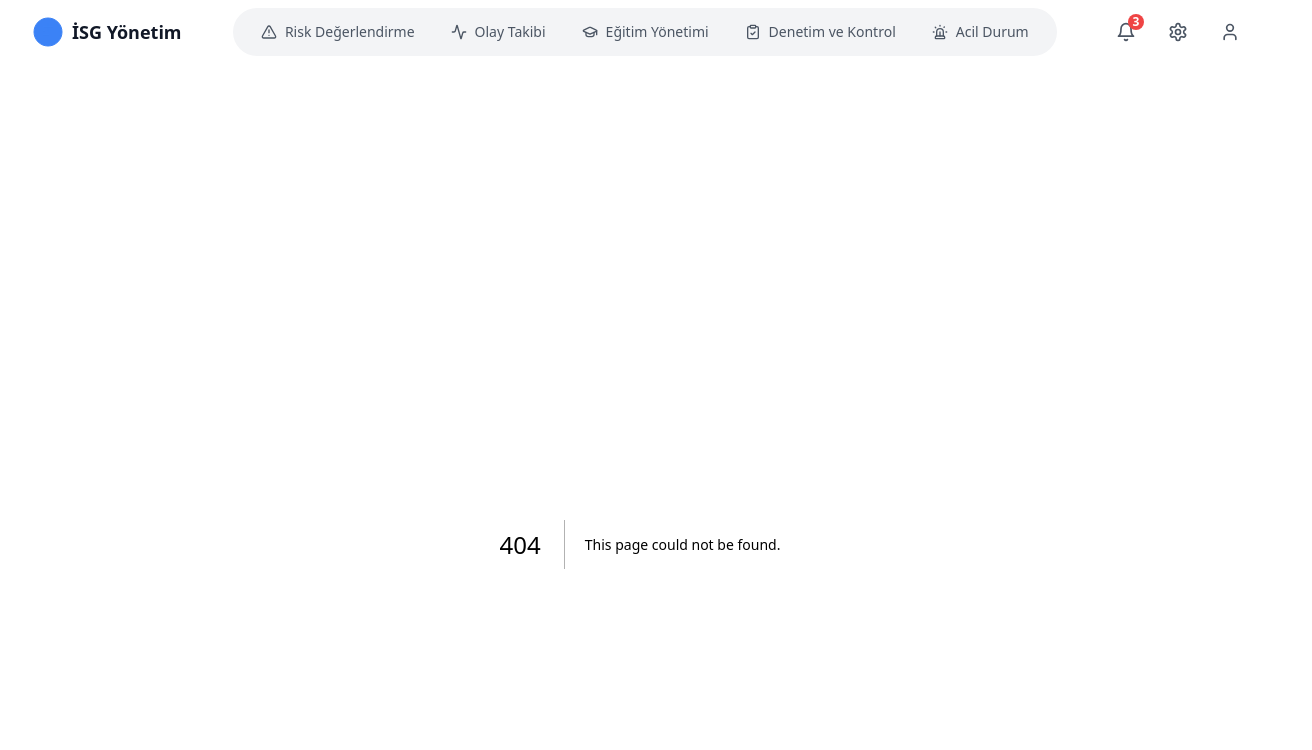
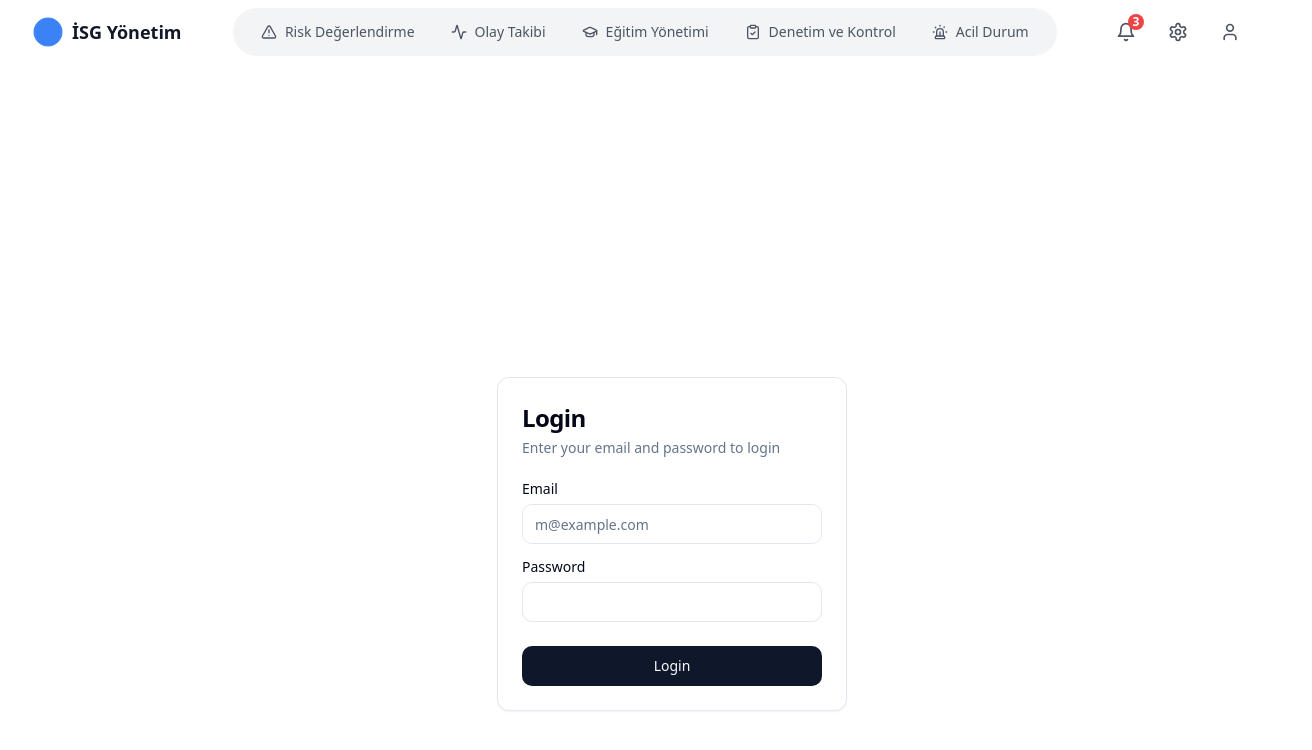
Before and after one commit to imehmetcn/isg, a Next.js app: page /login in a window 1280 px wide. Before the commit this address had no page. Shown: the top 750 px of the page, 1312 px wide, since content can reach past the window. Built offline with nearby package versions, Linux system fonts and the light colour scheme.

Commit message:
Add login page and form components

```diff
--- /dev/null
+++ b/src/app/login/page.tsx
@@ -0,0 +1,9 @@
+import { LoginForm } from "@/components/auth/login-form"
+
+export default function LoginPage() {
+  return (
+    <div className="container flex h-screen w-screen flex-col items-center justify-center">
+      <LoginForm />
+    </div>
+  )
+}
--- /dev/null
+++ b/src/components/auth/login-form.tsx
@@ -0,0 +1,100 @@
+"use client"
+
+import { useState } from "react"
+import { signIn } from "next-auth/react"
+import { useRouter } from "next/navigation"
+import { Button } from "@/components/ui/button"
+import {
+  Card,
+  CardContent,
+  CardDescription,
+  CardFooter,
+  CardHeader,
+  CardTitle,
+} from "@/components/ui/card"
+import { Input } from "@/components/ui/input"
+import { Label } from "@/components/ui/label"
+import { Icons } from "@/components/ui/icons"
+
+export function LoginForm() {
+  const router = useRouter()
+  const [isLoading, setIsLoading] = useState(false)
+  const [error, setError] = useState<string | null>(null)
+
+  async function onSubmit(event: React.FormEvent<HTMLFormElement>) {
+    event.preventDefault()
+    setIsLoading(true)
+    setError(null)
+
+    const formData = new FormData(event.currentTarget)
+    const email = formData.get("email") as string
+    const password = formData.get("password") as string
+
+    try {
+      const result = await signIn("credentials", {
+        email,
+        password,
+        redirect: false,
+      })
+
+      if (result?.error) {
+        setError("Invalid email or password")
+        return
+      }
+
+      router.push("/dashboard")
+      router.refresh()
+    } catch (error) {
+      setError("An error occurred. Please try again.")
+    } finally {
+      setIsLoading(false)
+    }
+  }
+
+  return (
+    <Card className="w-[350px]">
+      <CardHeader className="space-y-1">
+        <CardTitle className="text-2xl">Login</CardTitle>
+        <CardDescription>
+          Enter your email and password to login
+        </CardDescription>
+      </CardHeader>
+      <form onSubmit={onSubmit}>
+        <CardContent className="grid gap-4">
+          <div className="grid gap-2">
+            <Label htmlFor="email">Email</Label>
+            <Input
+              id="email"
+              name="email"
+              type="email"
+              placeholder="m@example.com"
+              disabled={isLoading}
+              required
+            />
+          </div>
+          <div className="grid gap-2">
+            <Label htmlFor="password">Password</Label>
+            <Input
+              id="password"
+              name="password"
+              type="password"
+              disabled={isLoading}
+              required
+            />
+          </div>
+          {error && (
+            <div className="text-sm font-medium text-red-500">{error}</div>
+          )}
+        </CardContent>
+        <CardFooter>
+          <Button className="w-full" type="submit" disabled={isLoading}>
+            {isLoading && (
+              <Icons.spinner className="mr-2 h-4 w-4 animate-spin" />
+            )}
+            Login
+          </Button>
+        </CardFooter>
+      </form>
+    </Card>
+  )
+}
--- /dev/null
+++ b/src/components/ui/icons.tsx
@@ -0,0 +1,11 @@
+import {
+  Loader2,
+  Moon,
+  SunMedium,
+} from "lucide-react"
+
+export const Icons = {
+  sun: SunMedium,
+  moon: Moon,
+  spinner: Loader2,
+}
```
